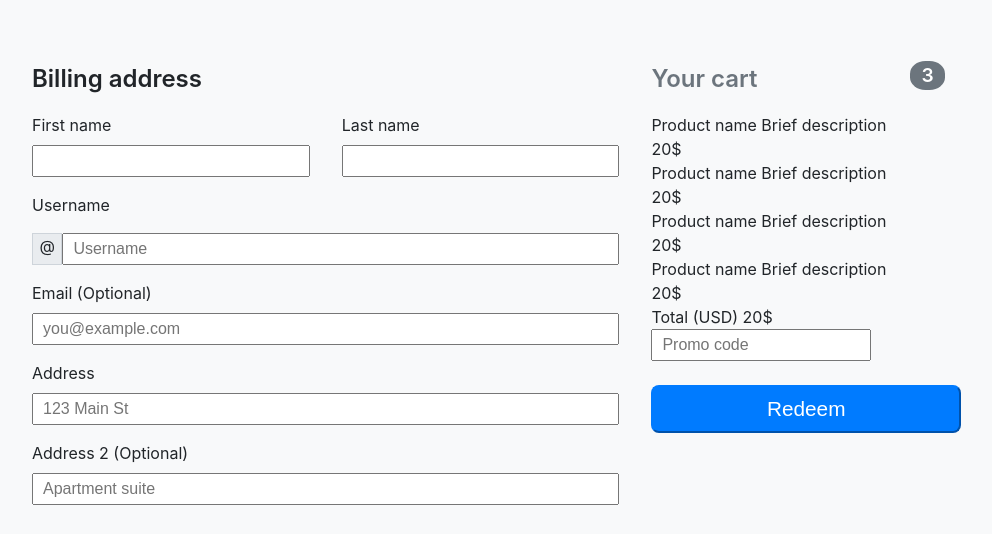
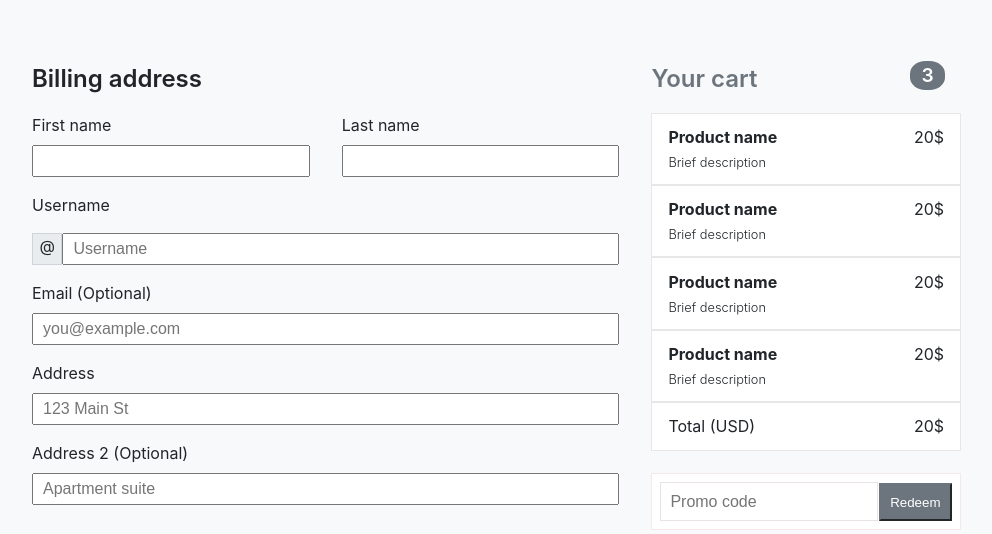
Before and after one commit to NaTaShaRMN/checkout-template, a plain HTML site: page index.html in a window 1280 px wide. Shown: the part 236-770 px from the top of the page, without its empty margins (143-1135 px from the left). Drawn offline with Linux system fonts and the light colour scheme.

Commit message:
init code col right

```diff
--- a/css/style.css
+++ b/css/style.css
@@ -6,7 +6,76 @@
     box-sizing: border-box;
 }
 
-.cart-item-text {}
+.promte-submit {
+    margin: 1.4rem 0;
+    background-color: white;
+    padding: 0.5rem;
+    border: 1px solid #f3e9e9;
+}
+
+.promte-submit input[type="button"] {
+    height: 2.4rem;
+    margin: 0;
+    padding: 0;
+    color: #fff;
+    background-color: #6c757d;
+    border-color: #6c757d;
+    margin-left: -4px;
+    margin-top: 1px;
+    width: 25%;
+    transition: 0.3s ease;
+    cursor: pointer;
+}
+
+.promte-submit input[type="button"]:hover {
+    color: #fff;
+    background-color: #5a6268;
+    border-color: #545b62;
+}
+
+.promte-submit input[type="text"] {
+    height: 2.4rem;
+    margin: 0;
+    border: 1px solid #eae3e3;
+}
+
+span.cart-item-text-description {
+    font-size: 0.8rem;
+    /* color: #6c757d; */
+    font-weight: 300;
+}
+
+span.cart-item-text-name {
+    font-weight: 700;
+}
+
+.cart li {
+    background-color: white;
+    border: 1px solid #e8e6e6;
+}
+
+.cart li {
+    display: flex;
+    cursor: pointer;
+    /* float: right; */
+    padding: 0.7rem 1rem 0.7rem;
+}
+
+.cart li:hover {
+    color: #28a745 !important;
+    background-color: #f8f9fa;
+}
+
+.total {
+    display: flex;
+    justify-content: space-between;
+}
+
+.cart>li>span {}
+
+.cart-item-text {
+    width: 91%;
+}
 
 span.number {
     float: right;
@@ -28,7 +97,7 @@ footer {
     margin-bottom: 3rem;
 }
 
-input[type="button"] {
+.checkout-btn {
     margin-top: 1.5rem;
     width: 100%;
     height: 3rem;
@@ -39,12 +108,14 @@ input[type="button"] {
     color: #fff;
     background-color: #007bff;
     border-color: #007bff;
+    cursor: pointer;
 }
 
 input[type="button"]:hover {
     color: #fff;
     background-color: #0069d9;
     border-color: #0062cc;
+    transition: 0.3s ease-in-out;
 }
 
 .other-option-item {
--- a/index.html
+++ b/index.html
@@ -132,7 +132,7 @@
                             </div>
 
                         </div>
-                        <input type="button" value="Continue to checkout">
+                        <input class="checkout-btn" type="button" value="Continue to checkout">
                     </form>
                 </div>
                 <div class="col-right">
@@ -144,6 +144,7 @@
                         <li>
                             <div class="cart-item-text">
                                 <span class="cart-item-text-name">Product name</span>
+                                <br>
                                 <span class="cart-item-text-description">Brief description</span>
                             </div>
                             <span>20$</span>
@@ -151,6 +152,7 @@
                         <li>
                             <div class="cart-item-text">
                                 <span class="cart-item-text-name">Product name</span>
+                                <br>
                                 <span class="cart-item-text-description">Brief description</span>
                             </div>
                             <span>20$</span>
@@ -158,6 +160,7 @@
                         <li>
                             <div class="cart-item-text">
                                 <span class="cart-item-text-name">Product name</span>
+                                <br>
                                 <span class="cart-item-text-description">Brief description</span>
                             </div>
                             <span>20$</span>
@@ -165,6 +168,7 @@
                         <li>
                             <div class="cart-item-text">
                                 <span class="cart-item-text-name">Product name</span>
+                                <br>
                                 <span class="cart-item-text-description">Brief description</span>
                             </div>
                             <span>20$</span>
```
